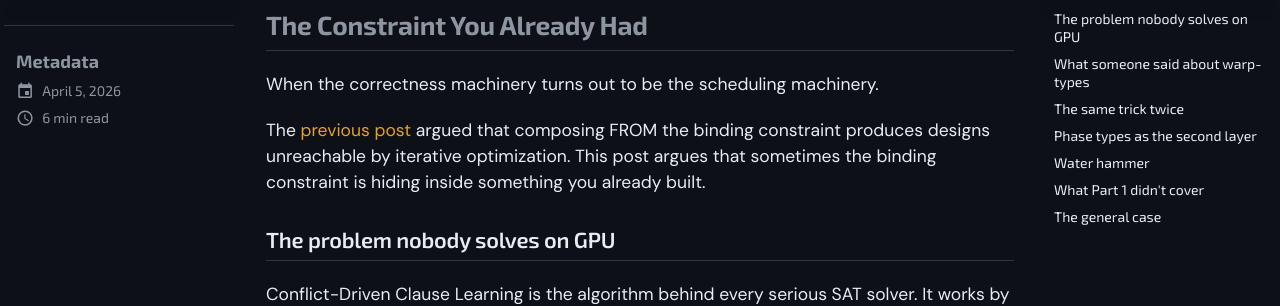
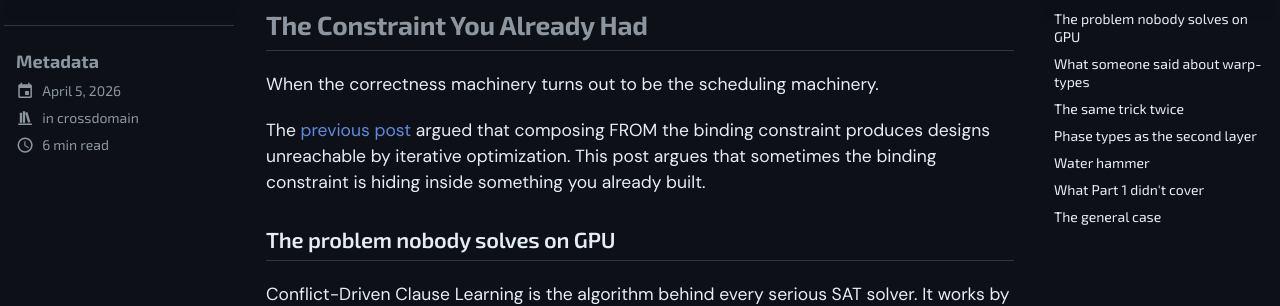
Before and after one commit to modelmiser/modelmiser, an MkDocs documentation site: the page built from docs/blog/posts/the-constraint-you-already-had.md, in a window 1280 px wide. Shown: the part 179-485 px from the top of the page. Built offline with MkDocs 1.6.1 and Material for MkDocs 9.7.7, drawn with Linux system fonts in a browser that asks for light colours.

Commit message:
style: automatic amber for cross-domain posts via categories + :has()
Enable mkdocs-material categories. Cross-domain posts add
`categories: [crossdomain]` to frontmatter. CSS :has() selector
auto-ambers the title on the blog index — no per-post CSS needed.
Landing page still uses manual .crossdomain class.

Co-Authored-By: Claude Opus 4.6 (1M context) <noreply@anthropic.com>

```diff
--- a/docs/blog/posts/the-constraint-you-already-had.md
+++ b/docs/blog/posts/the-constraint-you-already-had.md
@@ -1,5 +1,7 @@
 ---
 date: 2026-04-05
+categories:
+  - crossdomain
 ---
 
 # The Constraint You Already Had
--- a/docs/stylesheets/blog.css
+++ b/docs/stylesheets/blog.css
@@ -393,19 +393,19 @@
    -------------------------------------------------------------------------- */
 
 /* --------------------------------------------------------------------------
-   Cross-domain spec-ulate posts — amber links on landing page AND blog index
-   Add new cross-domain post slugs here.
+   Cross-domain spec-ulate posts — amber links everywhere
+   Landing page: .crossdomain class (manual)
+   Blog index: :has() targets posts with crossdomain category (automatic)
+   New posts just need `categories: [crossdomain]` in frontmatter.
    -------------------------------------------------------------------------- */
 
 .md-typeset a.crossdomain,
-.md-typeset a[href*="compose-from-the-bass"],
-.md-typeset a[href*="the-constraint-you-already-had"] {
+.md-post:has(a[href*="crossdomain"]) h2 a {
   color: var(--mm-amber-light);
 }
 
 .md-typeset a.crossdomain:hover,
-.md-typeset a[href*="compose-from-the-bass"]:hover,
-.md-typeset a[href*="the-constraint-you-already-had"]:hover {
+.md-post:has(a[href*="crossdomain"]) h2 a:hover {
   color: var(--mm-amber);
 }
 
--- a/mkdocs.yml
+++ b/mkdocs.yml
@@ -37,7 +37,9 @@ plugins:
       post_date_format: long
       post_excerpt: required
       archive: false
-      categories: false
+      categories: true
+      categories_allowed:
+        - crossdomain
   - mermaid2:
       arguments:
         theme: base
```
Also changed, not shown: docs/blog/posts/compose-from-the-bass.md (+2 -0 lines).
